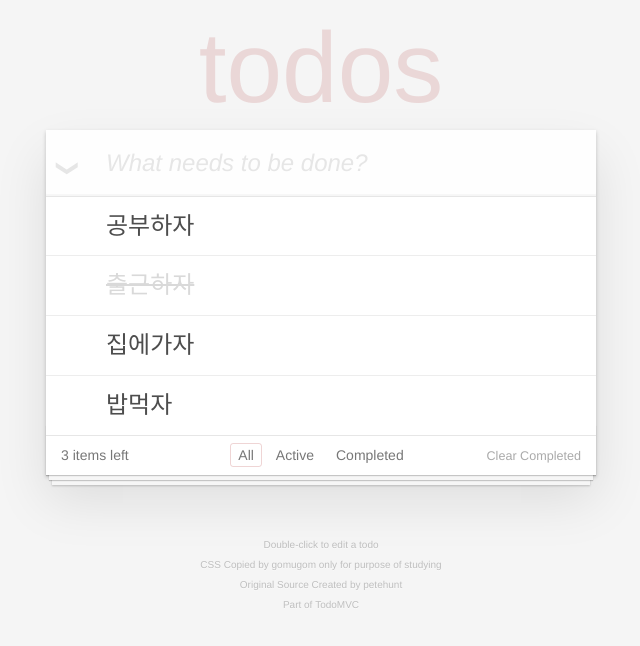
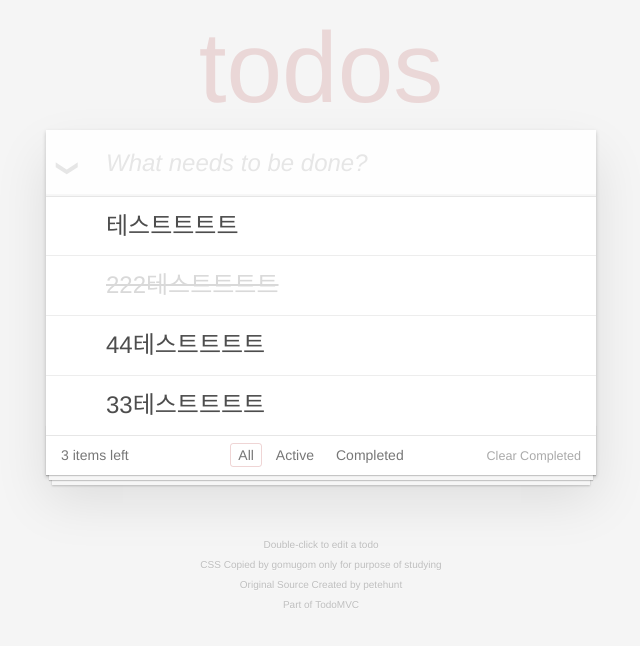
Before and after one commit to hyunji-bang/redux-todos, a React (Create React App) app: page / in a window 1280 px wide. Shown: the top 646 px of the page, without its empty margins (319-959 px from the left). Built offline with nearby package versions, Linux system fonts and the light colour scheme.

Commit message:
redux 2. connect & addTodo

```diff
--- a/package.json
+++ b/package.json
@@ -6,7 +6,10 @@
     "classnames": "^2.2.5",
     "react": "^16.2.0",
     "react-dom": "^16.2.0",
-    "react-scripts": "1.1.0"
+    "react-redux": "^5.0.6",
+    "react-scripts": "1.1.0",
+    "redux": "^3.7.2",
+    "redux-devtools-extension": "^2.13.2"
   },
   "scripts": {
     "start": "react-scripts start",
--- /dev/null
+++ b/src/action/todoAction.js
@@ -0,0 +1,8 @@
+// 액션정의 : 스토어로 보내는 데이터 묶음 (store.dispatch()를 통해 이들을 보낼 수 있다
+
+export const ADD_TODO = 'ADD_TODO'
+
+// 액션 생성자
+export const addTodo = (text) => {
+    return { type: ADD_TODO, text }
+}
--- a/src/components/App.js
+++ b/src/components/App.js
@@ -2,38 +2,26 @@ import React from 'react';
 import Header from './Header';
 import TodoList from './TodoList';
 import Footer from './Footer';
+import { connect } from 'react-redux';
+import { addTodo } from '../action/todoAction'
+
 
 class App extends React.Component {
-    constructor() {
-        super();
+    constructor(props) {
+        super(props);
 
         this.state = {
-            todos: [{
-                id: 1,
-                text: '공부하자',
-                isDone: false
-            }, {
-                id: 1010,
-                text: '출근하자',
-                isDone: true
-            }, {
-                id: 23455,
-                text: '집에가자',
-                isDone: false
-            }, {
-                id: 111111,
-                text: '밥먹자',
-                isDone: false
-            }],
+            todos: this.props.todos,
             filter: 'All' // Active, Completed
         };
     }
 
     render() {
-        const stateTodos = this.state.todos || []
+        const stateTodos = this.props.todos || []
         const completedTodos = stateTodos.filter((todo)=> todo.isDone === true)
         const completedLength = completedTodos.length
         const todosLength = stateTodos.length
+        console.log('asdfsdfsdf this.state', this.state)
 
         let filteredTodos = null;
         switch(this.state.filter) {
@@ -50,7 +38,7 @@ class App extends React.Component {
 
         return (
             <div className="todo-app">
-                <Header saveTodo={this.saveTodo}/>
+                <Header saveTodo={this.props.addTodo}/>
                 <TodoList
                     todos={filteredTodos}
                     editTodo={this.editTodo}
@@ -67,18 +55,18 @@ class App extends React.Component {
         );
     }
 
-    saveTodo = (text) => {
-        this.setState({
-            todos: [
-                ...this.state.todos,
-                {
-                    id: Date.now(),
-                    text: text,
-                    isDone: false
-                }
-            ]
-        });
-    };
+    // saveTodo = (text) => {
+    //     this.setState({
+    //         todos: [
+    //             ...this.state.todos,
+    //             {
+    //                 id: Date.now(),
+    //                 text: text,
+    //                 isDone: false
+    //             }
+    //         ]
+    //     });
+    // };
 
     editTodo = (e, id) => {
         const editText = e.target.value
@@ -153,4 +141,14 @@ class App extends React.Component {
     }
 }
 
-export default App;
+const mapStateToProps = (state) => (
+    state
+)
+
+
+const mapDispatchToProps = (dispatch) => ({
+    addTodo: (text) => dispatch(addTodo(text))
+})
+
+// 디스패치와 상태를 주입하려는 컴포넌트를 감싸줍니다.
+export default connect(mapStateToProps, mapDispatchToProps)(App);
--- a/src/index.js
+++ b/src/index.js
@@ -3,6 +3,24 @@ import ReactDOM from 'react-dom';
 import './App.css';
 import App from './components/App';
 import registerServiceWorker from './registerServiceWorker';
+import { createStore } from 'redux';
+import { Provider } from 'react-redux';
+import todoReducer from './reducer/todoReducer';
+import {composeWithDevTools} from 'redux-devtools-extension'
 
-ReactDOM.render(<App />, document.getElementById('root'));
+let store = createStore(todoReducer, composeWithDevTools());
+let rootElement = document.getElementById('root');
+
+ReactDOM.render(
+    <Provider store={store}>
+        <App />
+    </Provider>,
+    rootElement
+);
 registerServiceWorker();
+
+// 스토어 : 액션과 이 액션에 따라 상태를 바꿔주는 리듀서를 함께 가져오는 객체
+// 애플리케이션의 상태를 저장하고;
+// getState()를 통해 상태에 접근하게 하고;
+// dispatch(action)를 통해 상태를 수정할 수 있게 하고;
+// subscribe(listener)를 통해 리스너를 등록합니다.
--- a/src/reducer/todoReducer.js
+++ b/src/reducer/todoReducer.js
@@ -0,0 +1,43 @@
+// 리듀서 정의 : 상태가 바뀌는 것을 명시
+
+import { combineReducers } from 'redux';
+import { ADD_TODO } from '../action/todoAction';
+
+const initialState = [
+    {
+        id: 34,
+        text: '테스트트트트',
+        isDone: false
+    }, {
+        id: 24,
+        text: '222테스트트트트',
+        isDone: true
+    }, {
+        id: 14,
+        text: '44테스트트트트',
+        isDone: false
+    }, {
+        id: 55,
+        text: '33테스트트트트',
+        isDone: false
+    }
+]
+const todos = (state = initialState, action) => {
+    switch (action.type) {
+        case ADD_TODO:
+            return [
+                ...state, {
+                id: Date.now(),
+                text: action.text,
+                isDone: false,
+            }];
+        default:
+            return state;
+    }
+}
+
+const todoReducer = combineReducers({
+    todos
+});
+
+export default todoReducer;
```
Also changed, not shown: src/components/TodoList.js (+4 -3 lines), src/store.js (deleted), 2 other files (tests, documents, lock files or other folders).
